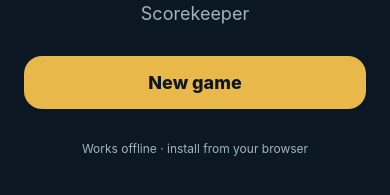
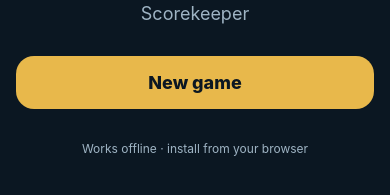
Before and after one commit to gabrielctn/skull-king-score-keeper, a React Native app: screen / in a window 390 px wide. Shown: the part 477-672 px from the top of the page. Built offline with nearby package versions, Linux system fonts and the light colour scheme.

Commit message:
Make the app responsive for desktop and mobile

```diff
--- a/package.json
+++ b/package.json
@@ -9,6 +9,7 @@
     "serve:web": "npx serve dist -l 8080",
     "typecheck": "tsc --noEmit",
     "test:scoring": "node --import tsx scripts/test-scoring.ts",
+    "test:responsive": "node --import tsx scripts/test-responsive-layout.ts",
     "test:assets": "node --import tsx scripts/test-assets.ts"
   },
   "dependencies": {
--- a/src/components/RulesModal.tsx
+++ b/src/components/RulesModal.tsx
@@ -7,11 +7,13 @@ import {
   Text,
   TouchableOpacity,
   View,
+  useWindowDimensions,
 } from "react-native";
 import { colors, radius, spacing } from "../theme";
 import { illustrations } from "../assets/illustrations";
 import { useI18n } from "../i18n/context";
 import { Entry } from "../i18n/types";
+import { getResponsiveLayout } from "../responsive";
 
 interface Props {
   visible: boolean;
@@ -34,10 +36,12 @@ function Section({ heading, entries }: { heading: string; entries: Entry[] }) {
 
 export default function RulesModal({ visible, onClose }: Props) {
   const { t } = useI18n();
+  const { width } = useWindowDimensions();
+  const layout = getResponsiveLayout(width);
   return (
     <Modal visible={visible} animationType="slide" transparent onRequestClose={onClose}>
-      <View style={styles.backdrop}>
-        <View style={styles.sheet}>
+      <View style={[styles.backdrop, layout.isTablet && styles.backdropWide]}>
+        <View style={[styles.sheet, layout.isTablet && styles.sheetWide]}>
           <View style={styles.header}>
             <View style={styles.titleRow}>
               <View style={styles.mermaidCrop}>
@@ -67,6 +71,11 @@ export default function RulesModal({ visible, onClose }: Props) {
 
 const styles = StyleSheet.create({
   backdrop: { flex: 1, backgroundColor: colors.overlay, justifyContent: "flex-end" },
+  backdropWide: {
+    alignItems: "center",
+    justifyContent: "center",
+    padding: spacing.lg,
+  },
   sheet: {
     backgroundColor: colors.bg,
     borderTopLeftRadius: radius.lg,
@@ -74,6 +83,12 @@ const styles = StyleSheet.create({
     maxHeight: "88%",
     borderWidth: 1,
     borderColor: colors.cardBorder,
+  },
+  sheetWide: {
+    width: "100%",
+    maxWidth: 760,
+    maxHeight: "86%",
+    borderRadius: radius.lg,
   },
   header: {
     flexDirection: "row",
--- /dev/null
+++ b/src/responsive.ts
@@ -0,0 +1,28 @@
+export const TABLET_MIN_WIDTH = 700;
+export const DESKTOP_MIN_WIDTH = 1024;
+
+export interface ResponsiveLayout {
+  isTablet: boolean;
+  isDesktop: boolean;
+  contentMaxWidth: number;
+  formMaxWidth: number;
+  gameContentMaxWidth: number;
+  gameColumns: 1 | 2;
+  screenPadding: number;
+}
+
+export function getResponsiveLayout(width: number): ResponsiveLayout {
+  const safeWidth = Math.max(0, Math.round(width || 0));
+  const isTablet = safeWidth >= TABLET_MIN_WIDTH;
+  const isDesktop = safeWidth >= DESKTOP_MIN_WIDTH;
+
+  return {
+    isTablet,
+    isDesktop,
+    contentMaxWidth: isDesktop ? 980 : isTablet ? 720 : safeWidth,
+    formMaxWidth: isTablet ? 640 : safeWidth,
+    gameContentMaxWidth: isDesktop ? 1180 : isTablet ? 760 : safeWidth,
+    gameColumns: isDesktop ? 2 : 1,
+    screenPadding: isDesktop ? 32 : isTablet ? 24 : 16,
+  };
+}
--- a/src/screens/GameScreen.tsx
+++ b/src/screens/GameScreen.tsx
@@ -6,6 +6,7 @@ import {
   Text,
   TouchableOpacity,
   View,
+  useWindowDimensions,
 } from "react-native";
 import { BonusInput, Game, RoundEntries, RoundEntry } from "../types";
 import {
@@ -23,6 +24,7 @@ import Stepper from "../components/Stepper";
 import BonusEditor from "../components/BonusEditor";
 import RulesModal from "../components/RulesModal";
 import { colors, radius, spacing } from "../theme";
+import { getResponsiveLayout } from "../responsive";
 
 interface Props {
   game: Game;
@@ -49,6 +51,8 @@ export default function GameScreen({
   onExit,
 }: Props) {
   const { t } = useI18n();
+  const { width } = useWindowDimensions();
+  const layout = getResponsiveLayout(width);
   const playerIds = useMemo(() => game.players.map((p) => p.id), [game.players]);
   const [displayRound, setDisplayRound] = useState(
     Math.min(game.currentRound, game.totalRounds)
@@ -138,7 +142,15 @@ export default function GameScreen({
 
   return (
     <SafeAreaView style={styles.safe}>
-      <View style={styles.header}>
+      <View
+        style={[
+          styles.header,
+          {
+            maxWidth: layout.gameContentMaxWidth,
+            paddingHorizontal: layout.screenPadding,
+          },
+        ]}
+      >
         <TouchableOpacity onPress={onExit} style={styles.sideBtn}>
           <Text style={styles.headerBtn}>‹ {t.common.home}</Text>
         </TouchableOpacity>
@@ -180,7 +192,15 @@ export default function GameScreen({
         </TouchableOpacity>
       </View>
 
-      <View style={styles.turnBanner}>
+      <View
+        style={[
+          styles.turnBanner,
+          {
+            maxWidth: layout.gameContentMaxWidth,
+            paddingHorizontal: layout.screenPadding,
+          },
+        ]}
+      >
         <Text style={styles.turnDealer}>
           🃏 <Text style={styles.turnDealerName}>{dealer.name}</Text>{" "}
           {t.game.dealsVerb}
@@ -214,7 +234,16 @@ export default function GameScreen({
         <Text style={styles.turnHint}>{t.game.playOrderHint}</Text>
       </View>
 
-      <ScrollView contentContainerStyle={styles.scroll}>
+      <ScrollView
+        contentContainerStyle={[
+          styles.scroll,
+          {
+            maxWidth: layout.gameContentMaxWidth,
+            paddingHorizontal: layout.screenPadding,
+          },
+          layout.gameColumns === 2 && styles.scrollDesktop,
+        ]}
+      >
         {game.players.map((p) => {
           const entry = draft[p.id] ?? emptyEntry();
           const roundScore = scoreRound(cards, entry);
@@ -232,7 +261,13 @@ export default function GameScreen({
             b.loot > 0 ||
             b.rascalWager > 0;
           return (
-            <View key={p.id} style={styles.playerCard}>
+            <View
+              key={p.id}
+              style={[
+                styles.playerCard,
+                layout.gameColumns === 2 && styles.playerCardDesktop,
+              ]}
+            >
               <View style={styles.playerHeader}>
                 <Text style={styles.playerName} numberOfLines={1}>
                   {p.name}
@@ -300,7 +335,11 @@ export default function GameScreen({
         })}
 
         <Text
-          style={[styles.tricksHint, tricksOk ? styles.hintOk : styles.hintWarn]}
+          style={[
+            styles.tricksHint,
+            layout.gameColumns === 2 && styles.fullWidth,
+            tricksOk ? styles.hintOk : styles.hintWarn,
+          ]}
         >
           {t.game.tricksRecorded(tricksTotal, cards)}
           {game.twoPlayerGhost
@@ -313,7 +352,15 @@ export default function GameScreen({
         </Text>
       </ScrollView>
 
-      <View style={styles.boardStrip}>
+      <View
+        style={[
+          styles.boardStrip,
+          {
+            maxWidth: layout.gameContentMaxWidth,
+            paddingHorizontal: layout.screenPadding,
+          },
+        ]}
+      >
         {board.map((row) => (
           <View key={row.player.id} style={styles.boardItem}>
             <Text style={styles.boardName} numberOfLines={1}>
@@ -324,8 +371,19 @@ export default function GameScreen({
         ))}
       </View>
 
-      <View style={styles.footer}>
-        <TouchableOpacity style={styles.scoreBtn} onPress={commitRound}>
+      <View
+        style={[
+          styles.footer,
+          {
+            maxWidth: layout.gameContentMaxWidth,
+            paddingHorizontal: layout.screenPadding,
+          },
+        ]}
+      >
+        <TouchableOpacity
+          style={[styles.scoreBtn, layout.isTablet && styles.scoreBtnWide]}
+          onPress={commitRound}
+        >
           <Text style={styles.scoreBtnText}>
             {displayRound === game.totalRounds && !alreadyRecorded
               ? t.game.finish
@@ -344,6 +402,8 @@ export default function GameScreen({
 const styles = StyleSheet.create({
   safe: { flex: 1, backgroundColor: colors.bg },
   header: {
+    width: "100%",
+    alignSelf: "center",
     flexDirection: "row",
     alignItems: "center",
     justifyContent: "space-between",
@@ -377,6 +437,8 @@ const styles = StyleSheet.create({
   roundTitle: { color: colors.text, fontSize: 20, fontWeight: "800" },
   roundCards: { color: colors.textDim, fontSize: 11, marginBottom: 2 },
   turnBanner: {
+    width: "100%",
+    alignSelf: "center",
     alignItems: "center",
     paddingHorizontal: spacing.md,
     paddingTop: spacing.sm,
@@ -412,7 +474,18 @@ const styles = StyleSheet.create({
     marginTop: 4,
     fontStyle: "italic",
   },
-  scroll: { padding: spacing.md, paddingBottom: spacing.sm },
+  scroll: {
+    width: "100%",
+    alignSelf: "center",
+    padding: spacing.md,
+    paddingBottom: spacing.sm,
+  },
+  scrollDesktop: {
+    flexDirection: "row",
+    flexWrap: "wrap",
+    justifyContent: "center",
+    columnGap: spacing.md,
+  },
   playerCard: {
     backgroundColor: colors.card,
     borderColor: colors.cardBorder,
@@ -420,6 +493,10 @@ const styles = StyleSheet.create({
     borderRadius: radius.md,
     padding: spacing.md,
     marginBottom: spacing.sm,
+  },
+  playerCardDesktop: {
+    flexBasis: "48%",
+    marginBottom: spacing.md,
   },
   playerHeader: {
     flexDirection: "row",
@@ -461,9 +538,12 @@ const styles = StyleSheet.create({
     marginBottom: spacing.sm,
     paddingHorizontal: spacing.md,
   },
+  fullWidth: { width: "100%" },
   hintOk: { color: colors.positive },
   hintWarn: { color: colors.textDim },
   boardStrip: {
+    width: "100%",
+    alignSelf: "center",
     flexDirection: "row",
     flexWrap: "wrap",
     justifyContent: "center",
@@ -486,12 +566,13 @@ const styles = StyleSheet.create({
     fontWeight: "800",
     marginLeft: spacing.xs,
   },
-  footer: { padding: spacing.md },
+  footer: { width: "100%", alignSelf: "center", padding: spacing.md },
   scoreBtn: {
     backgroundColor: colors.gold,
     borderRadius: radius.lg,
     paddingVertical: spacing.md,
     alignItems: "center",
   },
+  scoreBtnWide: { alignSelf: "center", width: "100%", maxWidth: 440 },
   scoreBtnText: { color: colors.bg, fontSize: 18, fontWeight: "800" },
 });
--- a/src/screens/HomeScreen.tsx
+++ b/src/screens/HomeScreen.tsx
@@ -6,6 +6,7 @@ import {
   Text,
   TouchableOpacity,
   View,
+  useWindowDimensions,
 } from "react-native";
 import { Game } from "../types";
 import { standings } from "../scoring";
@@ -13,6 +14,7 @@ import { colors, radius, spacing } from "../theme";
 import { illustrations } from "../assets/illustrations";
 import { useI18n } from "../i18n/context";
 import { Lang } from "../i18n/types";
+import { getResponsiveLayout } from "../responsive";
 
 interface Props {
   savedGame: Game | null;
@@ -22,6 +24,8 @@ interface Props {
 
 export default function HomeScreen({ savedGame, onNewGame, onResume }: Props) {
   const { t, lang, setLang } = useI18n();
+  const { width } = useWindowDimensions();
+  const layout = getResponsiveLayout(width);
   const leader =
     savedGame && savedGame.players.length
       ? standings(savedGame)[0]
@@ -43,10 +47,19 @@ export default function HomeScreen({ savedGame, onNewGame, onResume }: Props) {
           </TouchableOpacity>
         ))}
       </View>
-      <View style={styles.container}>
-        <View style={styles.hero}>
+      <View
+        style={[
+          styles.container,
+          {
+            maxWidth: layout.contentMaxWidth,
+            padding: layout.screenPadding,
+          },
+          layout.isDesktop && styles.containerDesktop,
+        ]}
+      >
+        <View style={[styles.hero, layout.isDesktop && styles.heroDesktop]}>
           <View style={styles.emblemWrap}>
-            <View style={styles.emblemBg} pointerEvents="none">
+            <View style={styles.emblemBg}>
               <Image
                 source={illustrations.compass}
                 style={styles.compass}
@@ -63,6 +76,7 @@ export default function HomeScreen({ savedGame, onNewGame, onResume }: Props) {
           <Text style={styles.subtitle}>{t.home.subtitle}</Text>
         </View>
 
+        <View style={[styles.actions, layout.isDesktop && styles.actionsDesktop]}>
           {savedGame ? (
             <TouchableOpacity style={styles.resumeCard} onPress={onResume}>
               <Text style={styles.resumeLabel}>{t.home.resume}</Text>
@@ -86,6 +100,7 @@ export default function HomeScreen({ savedGame, onNewGame, onResume }: Props) {
           </TouchableOpacity>
 
           <Text style={styles.footer}>{t.home.offline}</Text>
+        </View>
       </View>
     </SafeAreaView>
   );
@@ -114,8 +129,19 @@ const styles = StyleSheet.create({
   langBtnOn: { backgroundColor: colors.gold },
   langText: { color: colors.textDim, fontSize: 13, fontWeight: "800" },
   langTextOn: { color: colors.bg },
-  container: { flex: 1, padding: spacing.lg, justifyContent: "center" },
+  container: {
+    flex: 1,
+    width: "100%",
+    alignSelf: "center",
+    justifyContent: "center",
+  },
+  containerDesktop: {
+    flexDirection: "row",
+    alignItems: "center",
+    justifyContent: "center",
+  },
   hero: { alignItems: "center", marginBottom: spacing.xl },
+  heroDesktop: { flex: 1, marginBottom: 0 },
   emblemWrap: {
     width: 230,
     height: 210,
@@ -127,11 +153,14 @@ const styles = StyleSheet.create({
     ...StyleSheet.absoluteFillObject,
     alignItems: "center",
     justifyContent: "center",
+    pointerEvents: "none",
   },
   compass: { width: 230, height: 230, opacity: 0.16 },
   skullKing: { width: 170, height: 190 },
   title: { color: colors.gold, fontSize: 42, fontWeight: "800", letterSpacing: 1 },
   subtitle: { color: colors.textDim, fontSize: 18, marginTop: spacing.xs },
+  actions: { width: "100%", alignSelf: "center" },
+  actionsDesktop: { flex: 1, maxWidth: 380 },
   resumeCard: {
     backgroundColor: colors.card,
     borderColor: colors.cardBorder,
--- a/src/screens/ResultsScreen.tsx
+++ b/src/screens/ResultsScreen.tsx
@@ -7,12 +7,14 @@ import {
   Text,
   TouchableOpacity,
   View,
+  useWindowDimensions,
 } from "react-native";
 import { Game } from "../types";
 import { standings } from "../scoring";
 import { colors, radius, spacing } from "../theme";
 import { illustrations } from "../assets/illustrations";
 import { useI18n } from "../i18n/context";
+import { getResponsiveLayout } from "../responsive";
 
 interface Props {
   game: Game;
@@ -31,12 +33,22 @@ export default function ResultsScreen({
   onReview,
 }: Props) {
   const { t } = useI18n();
+  const { width } = useWindowDimensions();
+  const layout = getResponsiveLayout(width);
   const rows = standings(game);
   const winner = rows[0];
 
   return (
     <SafeAreaView style={styles.safe}>
-      <ScrollView contentContainerStyle={styles.scroll}>
+      <ScrollView
+        contentContainerStyle={[
+          styles.scroll,
+          {
+            maxWidth: layout.formMaxWidth,
+            padding: layout.screenPadding,
+          },
+        ]}
+      >
         <View style={styles.chest}>
           <Image
             source={illustrations.treasureChest}
@@ -88,7 +100,12 @@ export default function ResultsScreen({
 
 const styles = StyleSheet.create({
   safe: { flex: 1, backgroundColor: colors.bg },
-  scroll: { padding: spacing.lg, alignItems: "center" },
+  scroll: {
+    width: "100%",
+    alignSelf: "center",
+    padding: spacing.lg,
+    alignItems: "center",
+  },
   chest: { marginTop: spacing.md, marginBottom: spacing.xs },
   treasureChest: { width: 190, height: 165 },
   title: { color: colors.gold, fontSize: 34, fontWeight: "800" },
--- a/src/screens/SetupScreen.tsx
+++ b/src/screens/SetupScreen.tsx
@@ -10,6 +10,7 @@ import {
   TextInput,
   TouchableOpacity,
   View,
+  useWindowDimensions,
 } from "react-native";
 import { Player } from "../types";
 import { createGame } from "../scoring";
@@ -18,6 +19,7 @@ import Stepper from "../components/Stepper";
 import { colors, radius, spacing } from "../theme";
 import { illustrations } from "../assets/illustrations";
 import { useI18n } from "../i18n/context";
+import { getResponsiveLayout } from "../responsive";
 
 interface Props {
   onStart: (game: Game) => void;
@@ -29,6 +31,8 @@ const newId = () => `p_${Date.now()}_${idCounter++}`;
 
 export default function SetupScreen({ onStart, onBack }: Props) {
   const { t } = useI18n();
+  const { width } = useWindowDimensions();
+  const layout = getResponsiveLayout(width);
   const [players, setPlayers] = useState<Player[]>([
     { id: newId(), name: "" },
     { id: newId(), name: "" },
@@ -77,7 +81,15 @@ export default function SetupScreen({ onStart, onBack }: Props) {
         style={{ flex: 1 }}
         behavior={Platform.OS === "ios" ? "padding" : undefined}
       >
-        <View style={styles.header}>
+        <View
+          style={[
+            styles.header,
+            {
+              maxWidth: layout.formMaxWidth,
+              paddingHorizontal: layout.screenPadding,
+            },
+          ]}
+        >
           <TouchableOpacity onPress={onBack}>
             <Text style={styles.back}>‹ {t.common.back}</Text>
           </TouchableOpacity>
@@ -86,7 +98,13 @@ export default function SetupScreen({ onStart, onBack }: Props) {
         </View>
 
         <ScrollView
-          contentContainerStyle={styles.scroll}
+          contentContainerStyle={[
+            styles.scroll,
+            {
+              maxWidth: layout.formMaxWidth,
+              padding: layout.screenPadding,
+            },
+          ]}
           keyboardShouldPersistTaps="handled"
         >
           <View style={styles.greeter}>
@@ -204,7 +222,15 @@ export default function SetupScreen({ onStart, onBack }: Props) {
           </TouchableOpacity>
         </ScrollView>
 
-        <View style={styles.footer}>
+        <View
+          style={[
+            styles.footer,
+            {
+              maxWidth: layout.formMaxWidth,
+              paddingHorizontal: layout.screenPadding,
+            },
+          ]}
+        >
           <TouchableOpacity
             style={[styles.startBtn, !canStart && styles.startBtnDisabled]}
             onPress={start}
@@ -223,6 +249,8 @@ export default function SetupScreen({ onStart, onBack }: Props) {
 const styles = StyleSheet.create({
   safe: { flex: 1, backgroundColor: colors.bg },
   header: {
+    width: "100%",
+    alignSelf: "center",
     flexDirection: "row",
     alignItems: "center",
     justifyContent: "space-between",
@@ -231,7 +259,12 @@ const styles = StyleSheet.create({
   },
   back: { color: colors.gold, fontSize: 17 },
   title: { color: colors.text, fontSize: 20, fontWeight: "700" },
-  scroll: { padding: spacing.md, paddingBottom: spacing.xl },
+  scroll: {
+    width: "100%",
+    alignSelf: "center",
+    padding: spacing.md,
+    paddingBottom: spacing.xl,
+  },
   greeter: { alignItems: "center", marginBottom: spacing.md },
   parrot: { width: 104, height: 118 },
   greeterText: {
@@ -338,7 +371,7 @@ const styles = StyleSheet.create({
   switchOn: { backgroundColor: colors.gold, borderColor: colors.gold },
   switchText: { color: colors.textDim, fontWeight: "700" },
   switchTextOn: { color: colors.bg },
-  footer: { padding: spacing.md },
+  footer: { width: "100%", alignSelf: "center", padding: spacing.md },
   startBtn: {
     backgroundColor: colors.gold,
     borderRadius: radius.lg,
```
Also changed, not shown: scripts/test-responsive-layout.ts (added, +70 -0 lines). Lines whose indentation alone changed are shown as unchanged.
